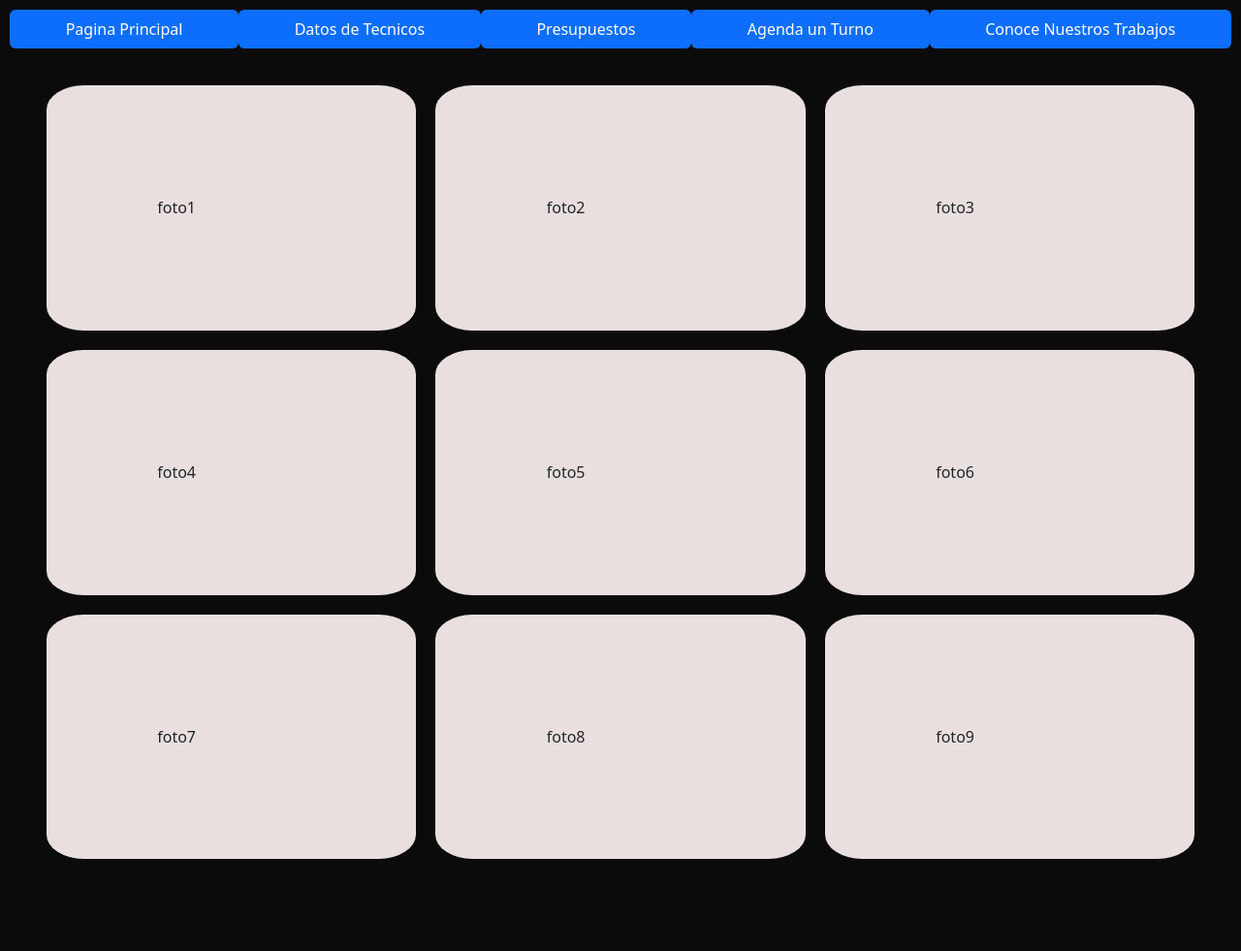
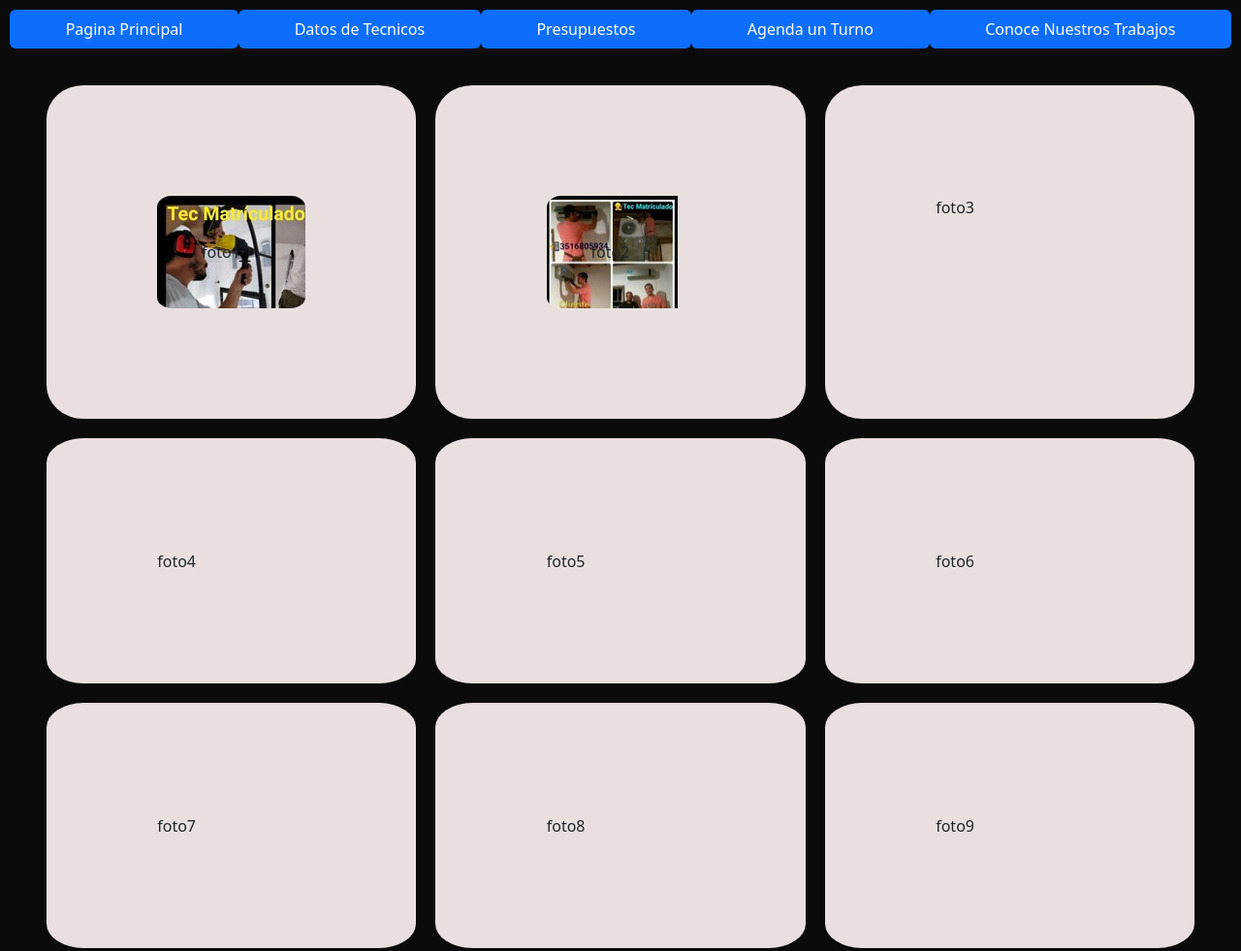
Before and after one commit to perezever/Pre-Entrega-2-EverPerez, a plain HTML site: page conocenuestrostrabajos.html in a window 1280 px wide. Shown: the whole page at 97% size. Before the commit the page ends 934 px from the top, so only its background shows below. Drawn offline with nearby package versions, Linux system fonts and the light colour scheme.

Commit message:
corgando fotos en pagina de trabajos realizados

```diff
--- a/conocenuestrostrabajos.html
+++ b/conocenuestrostrabajos.html
@@ -44,8 +44,12 @@
     <!-- fotos de trabajos -->
   <div class="fotosdetrabajos">
 
-    <div class="foto1">foto1</div>
-    <div class="foto2">foto2</div>
+    <div class="fondodefoto1">
+    <div class="foto1">foto1</div></div>
+
+    <div class="fondodefoto2">
+      <div class="foto2">foto2</div></div>
+
     <div class="foto3">foto3</div>
     <div class="foto4">foto4</div>
     <div class="foto5">foto5</div>
--- a/style.css
+++ b/style.css
@@ -19,18 +19,44 @@ grid-template-areas:
 "f9"
 ;
 }
-.foto1
+
+.fondodefoto1
 {
    border-radius: 10%;
    padding: 30%;
    background-color: #e9dfdf;
    grid-area: f1;
+
 }
+
+.foto1
+{
+   grid-area: f1;
+    border-radius: 10%;
+   padding: 30%;
+   background: url(imagenes/fotodetrabajos2C.jpg);
+    background-repeat: no-repeat;
+    display: flex;
+    flex-direction: center;
+
+}
+
+.fondodefoto2
+{
+   border-radius: 10%;
+   padding: 30%;
+   background-color: #e9dfdf;
+   grid-area: f2;
+
+}
+
+
 .foto2
 {
    border-radius: 10%;
    padding: 30%;
-   background-color: #e9dfdf;
+   background: url(imagenes/fotodetrabajos1C.jpg);
+   background-repeat: no-repeat;
    grid-area: f2;
 }
 .foto3
```
Also changed, not shown: imagenes/fotodetrabajos1C.jpg (added), imagenes/fotodetrabajos1L.jpg (added), imagenes/fotodetrabajos2C.jpg (added), imagenes/fotodetrabajos2L.jpg (added), imagenes/fotodetrabajos3.jpg (added), imagenes/fotodetrabajos4.jpg (added), imagenes/fotodetrabajos5.jpg (added), imagenes/fotodetrabajos6.jpg (added), imagenes/fotodetrabajos7.jpg (added).
